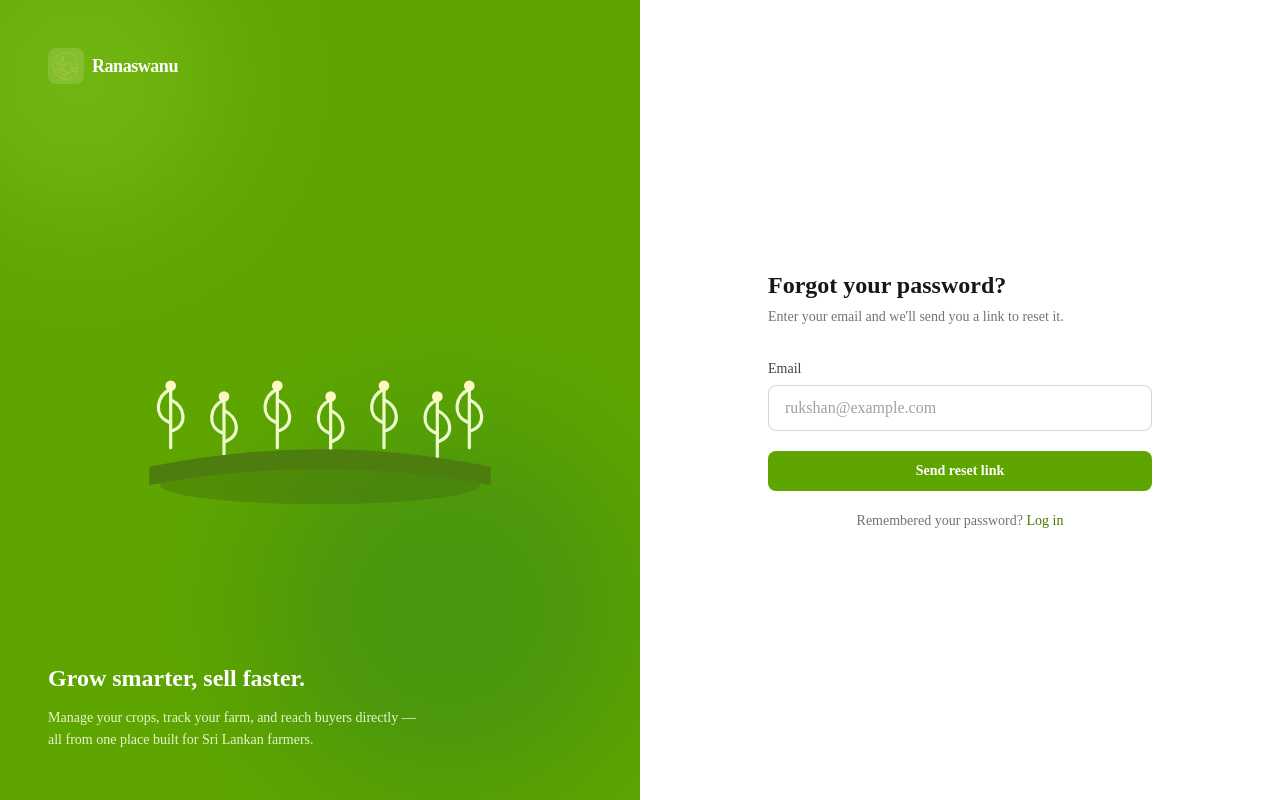
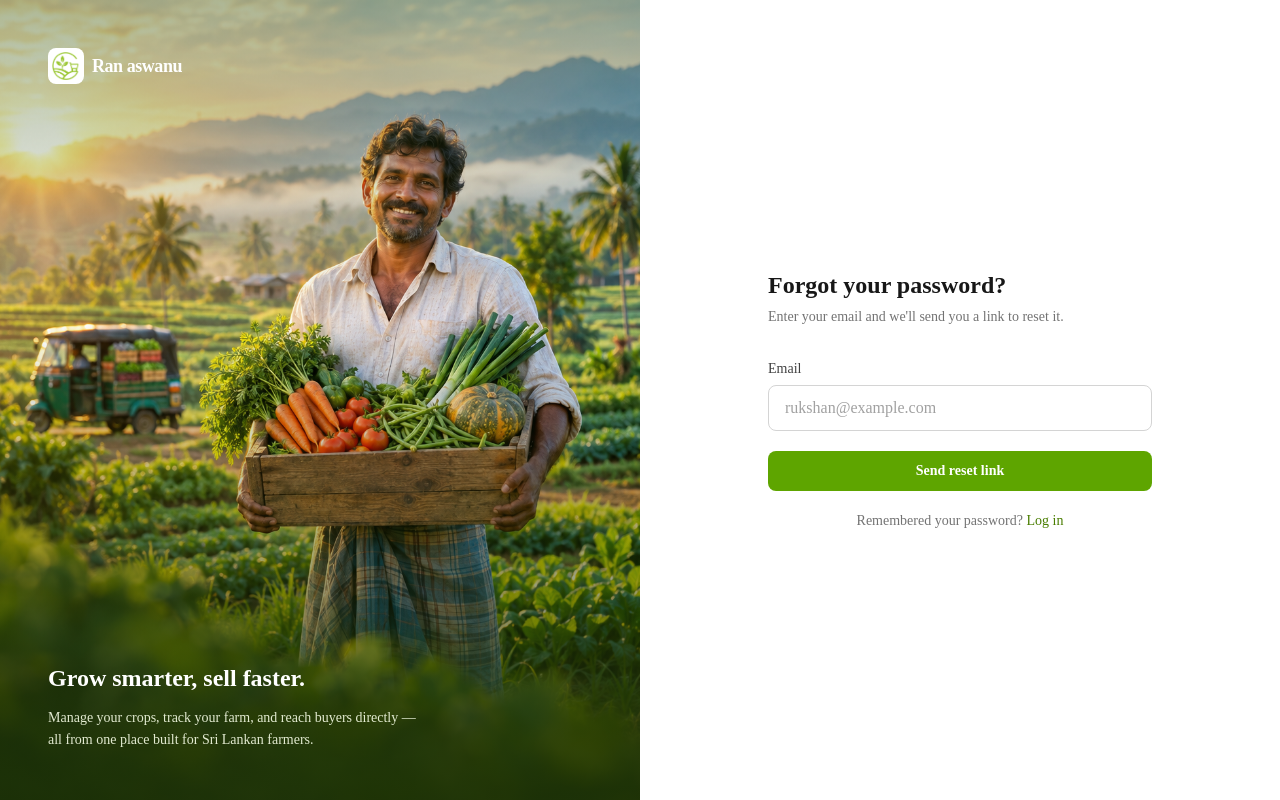
Before and after one commit to rukshan-premathilaka/ran-aswanu-client, a React (Vite) app: page /forgot-password in a window 1280 px wide. Built offline with nearby package versions, Linux system fonts and the light colour scheme.

Commit message:
login page 100% done

```diff
--- a/src/component/AuthShowcase.jsx
+++ b/src/component/AuthShowcase.jsx
@@ -1,44 +1,40 @@
-
 import logoImg from "@/assets/farmerImg/logo.png";
+import showcaseImg from "@/assets/farmerImg/loginimg.png";
 
 /**
  * Left panel shown on the register/login pages.
- * Pure CSS + SVG, no external image requests, so it always loads.
+ * Shows the photo src/assets/farmerImg/loginimg.png as the background.
  * Hidden on small screens (form takes over the full viewport there).
  */
 function AuthShowcase() {
     return (
         <div className="relative hidden h-screen w-1/2 overflow-hidden bg-lime-600 lg:flex lg:flex-col lg:justify-between">
-            {/* soft background texture */}
-            <div className="pointer-events-none absolute inset-0 opacity-20">
-                <div className="absolute -left-16 -top-16 h-72 w-72 rounded-full bg-lime-300 blur-3xl" />
-                <div className="absolute bottom-0 right-0 h-96 w-96 rounded-full bg-emerald-800 blur-3xl" />
-            </div>
+            {/* background photo (the green colour above shows while it loads) */}
+            <img
+                src={showcaseImg}
+                alt=""
+                className="absolute inset-0 h-full w-full object-cover object-center"
+            />
+            {/* green shade so the logo (top) and the white text (bottom) stay easy to read */}
+            <div
+                className="pointer-events-none absolute inset-0"
+                style={{
+                    backgroundImage:
+                        "linear-gradient(to bottom, rgba(54,83,20,0.4) 0%, rgba(54,83,20,0) 40%, rgba(26,46,5,0.8) 100%)",
+                }}
+            />
 
             <div className="relative z-10 px-12 pt-12">
                 <div className="flex items-center gap-2">
-                    <div className="flex h-9 w-9 items-center justify-center rounded-lg bg-white/15 backdrop-blur-sm">
+                    <div className="flex h-9 w-9 items-center justify-center rounded-lg bg-white backdrop-blur-sm">
                         <img src={logoImg} alt="Ran Aswanu logo" className="h-7 w-7 object-contain" />
                     </div>
-                    <span className="text-lg font-semibold tracking-tight text-white">Ranaswanu</span>
+                    <span className="text-lg font-semibold tracking-tight text-white">Ran aswanu</span>
                 </div>
             </div>
 
-            {/* center illustration: simple crop field scene */}
-            <div className="relative z-10 flex flex-1 items-center justify-center px-10">
-                <svg viewBox="0 0 360 300" className="w-full max-w-sm">
-                    <ellipse cx="180" cy="255" rx="150" ry="18" fill="#3f6212" opacity="0.35" />
-                    {[40, 90, 140, 190, 240, 290, 320].map((x, i) => (
-                        <g key={x} transform={`translate(${x}, ${230 - (i % 2 === 0 ? 10 : 0)})`}>
-                            <line x1="0" y1="0" x2="0" y2="-55" stroke="#ecfccb" strokeWidth="3" strokeLinecap="round" />
-                            <path d="M0,-55 C-14,-48 -16,-30 -2,-24" fill="none" stroke="#ecfccb" strokeWidth="3" strokeLinecap="round" />
-                            <path d="M0,-45 C14,-38 16,-22 2,-16" fill="none" stroke="#ecfccb" strokeWidth="3" strokeLinecap="round" />
-                            <circle cx="0" cy="-58" r="5" fill="#fef9c3" />
-                        </g>
-                    ))}
-                    <path d="M20,238 Q180,205 340,238 L340,255 Q180,225 20,255 Z" fill="#4d7c0f" />
-                </svg>
-            </div>
+            {/* empty space in the middle so the heading stays at the bottom */}
+            <div className="relative z-10 flex-1" />
 
             <div className="relative z-10 px-12 pb-12">
                 <h2 className="max-w-sm text-2xl font-semibold leading-snug text-white">
```
Also changed, not shown: src/assets/farmerImg/loginimg.png (added).
